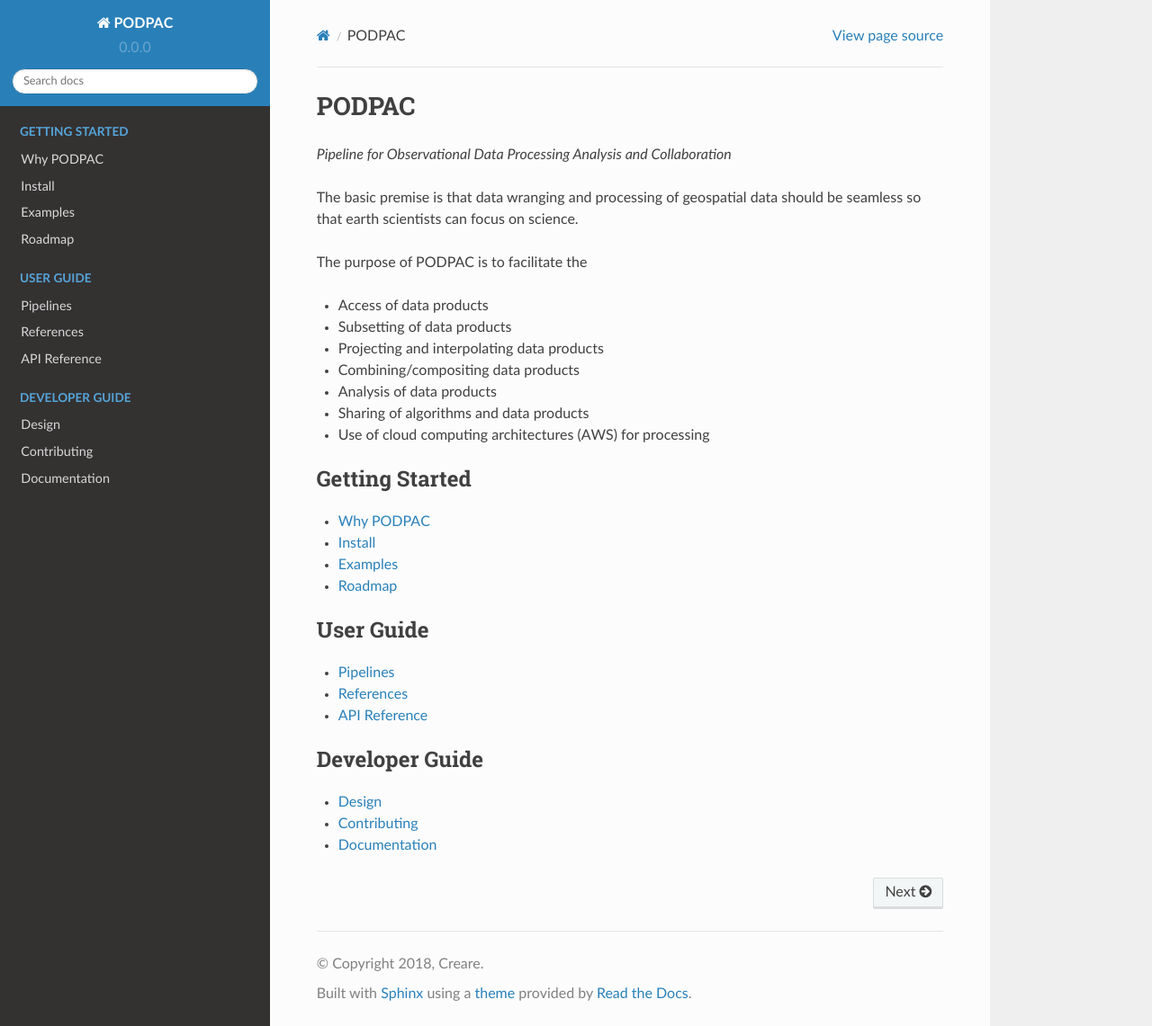
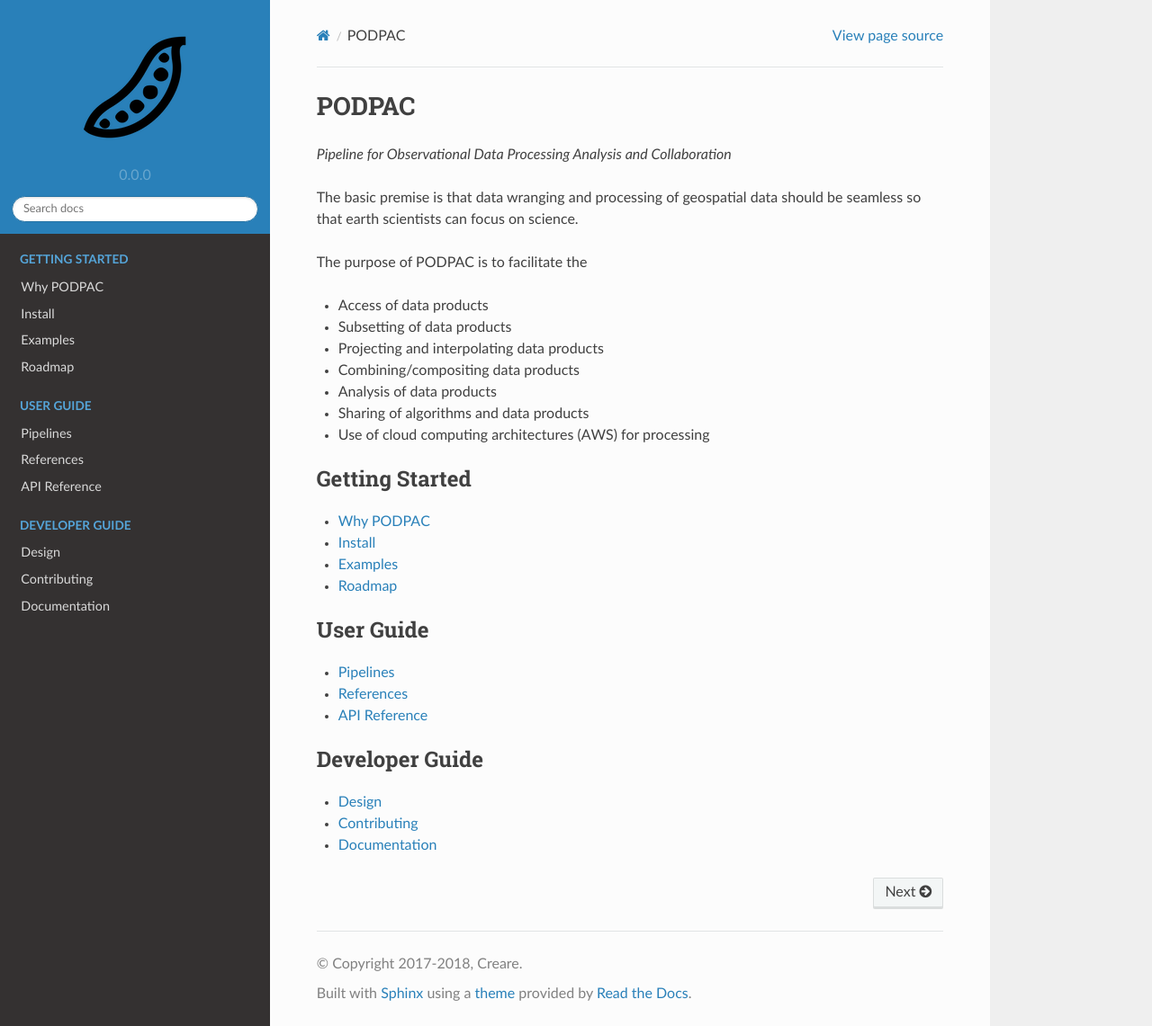
Before and after one commit to creare-com/podpac, a Sphinx documentation site: the page built from doc/source/index.rst, in a window 1280 px wide and 1141 px high. Shown: the whole window at 90% size. Built offline with Sphinx 7.4.7 and the Read the Docs theme 2.0.0, drawn with Linux system fonts in a browser that asks for light colours.

Commit message:
DOC: logo (tbd), copyright

```diff
--- a/doc/source/conf.py
+++ b/doc/source/conf.py
@@ -20,6 +20,7 @@
 # import os
 # import sys
 # sys.path.insert(0, os.path.abspath('.'))
+import datetime
 
 # for parsing markdown files
 # pip install recommonmark
@@ -63,7 +64,7 @@ master_doc = 'index'
 
 # General information about the project.
 project = 'PODPAC'
-copyright = '2018, Creare'
+copyright = '2017-{}, Creare'.format(datetime.datetime.now().year)
 author = 'Creare'
 
 # The version info for the project you're documenting, acts as replacement for
@@ -107,7 +108,12 @@ html_theme = 'sphinx_rtd_theme'
 # further.  For a list of options available for each theme, see the
 # documentation.
 #
-# html_theme_options = {}
+html_theme_options = {
+    'logo_only': True,
+}
+# The name of an image file (relative to this directory) to place at the top
+# of the sidebar.
+html_logo = "_static/img/pea-logo.png"
 
 # Add any paths that contain custom static files (such as style sheets) here,
 # relative to this directory. They are copied after the builtin static files,
```
Also changed, not shown: doc/source/_static/img/pea-logo.png (added).
